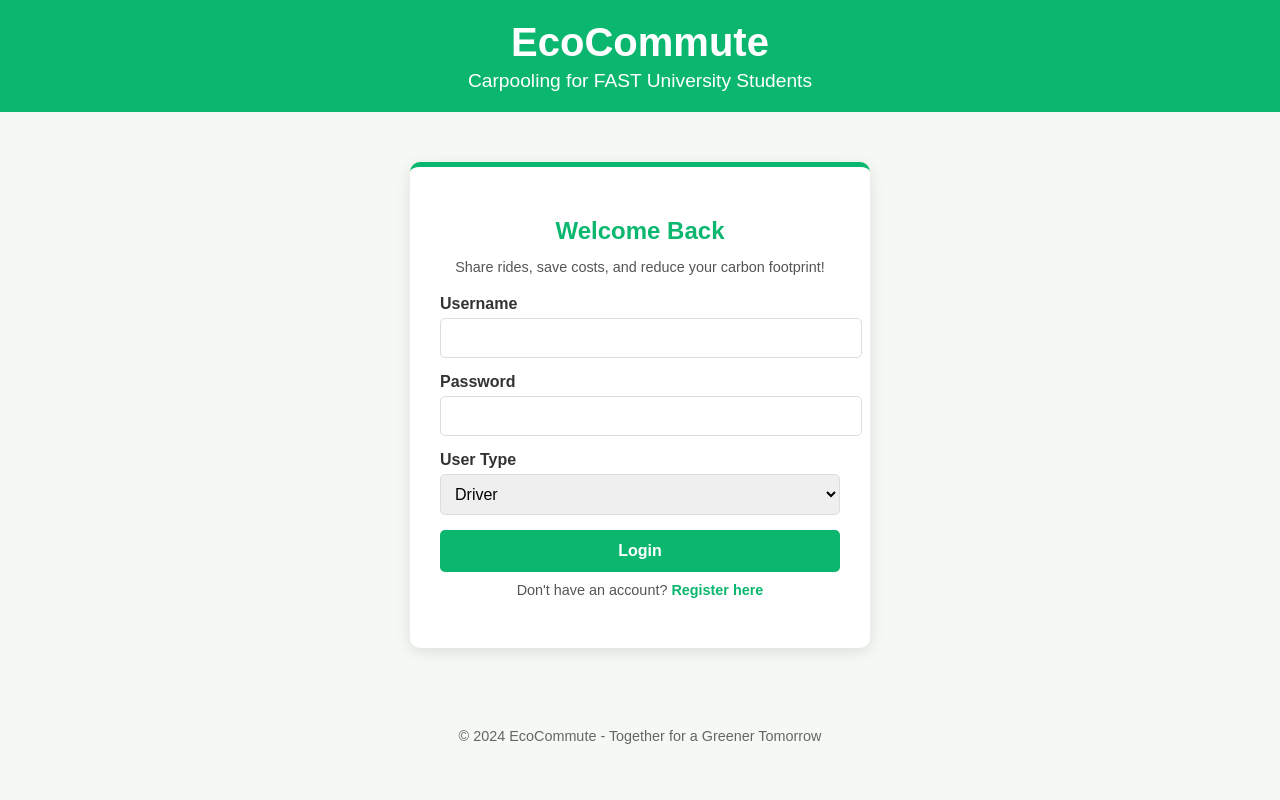
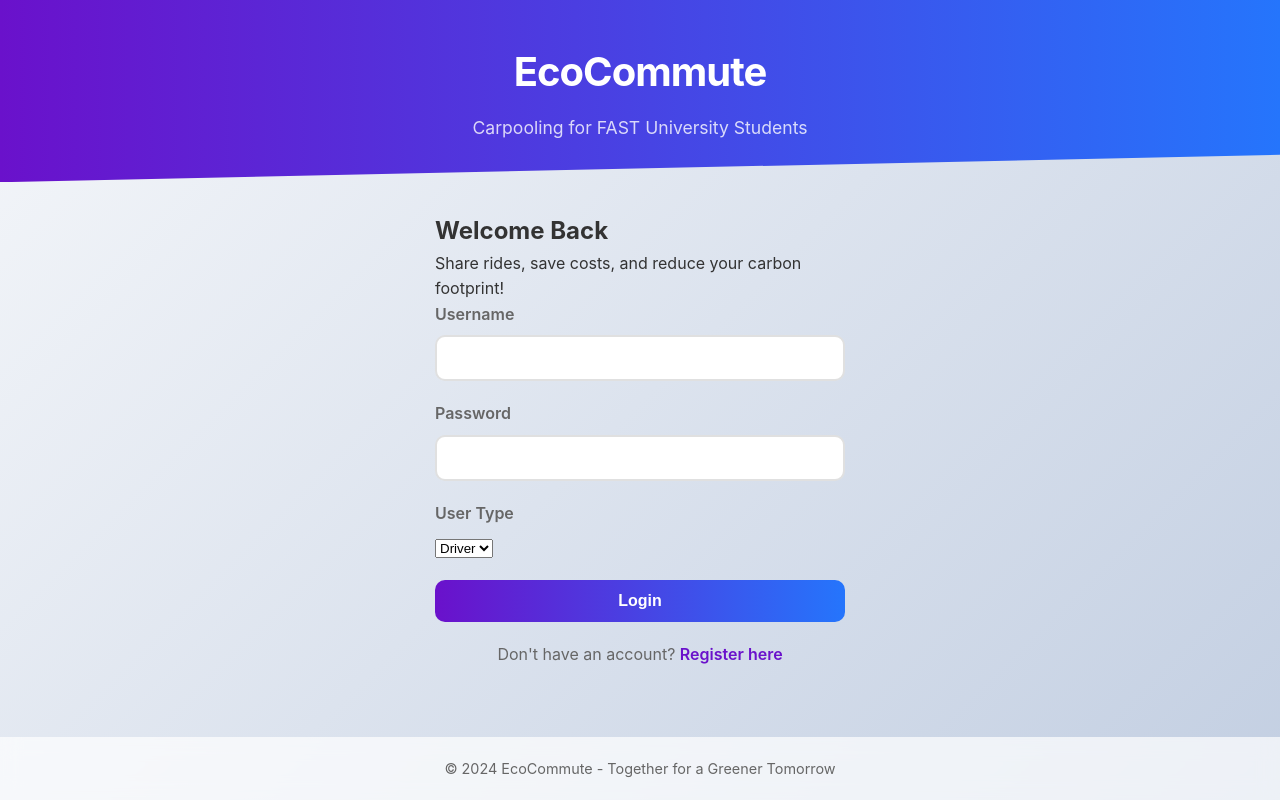
Before and after one commit to FawwazRaza/Eco_commute, a Django app: page /login/ in a window 1280 px wide. Run offline with Django 5.2, Linux system fonts and the light colour scheme; parts of the project's set-up code (start-up, migrations or seed data) failed here and were passed over.

Commit message:
improve css

```diff
--- a/ecocom/frontend/static/css/login.css
+++ b/ecocom/frontend/static/css/login.css
@@ -1,116 +1,222 @@
-/* General Styling */
-body {
-    font-family: 'Arial', sans-serif;
-    background: #f4f9f4;
-    color: #333;
+/* Modern Login Page Stylesheet */
+:root {
+    --primary-color: #6a11cb;
+    --secondary-color: #2575fc;
+    --accent-color: #ff4b4b;
+    --background-color: linear-gradient(135deg, #f5f7fa 0%, #c3cfe2 100%);
+    --text-color: #333;
+    --light-text: #666;
+}
+
+* {
     margin: 0;
     padding: 0;
+    box-sizing: border-box;
 }
 
-/* Header */
+body {
+    font-family: 'Inter', 'Segoe UI', Tahoma, Geneva, Verdana, sans-serif;
+    line-height: 1.6;
+    background: var(--background-color);
+    color: var(--text-color);
+    position: relative;
+    min-height: 100vh;
+    display: flex;
+    flex-direction: column;
+    overflow-x: hidden;
+}
+
+.background-overlay {
+    position: fixed;
+    top: 0;
+    left: 0;
+    width: 100%;
+    height: 100%;
+    background: linear-gradient(
+        45deg,
+        rgba(106, 17, 203, 0.1),
+        rgba(37, 117, 252, 0.1)
+    );
+    z-index: -1;
+    animation: backgroundMovement 15s ease infinite alternate;
+}
+
+@keyframes backgroundMovement {
+    0% {
+        transform: scale(1) rotate(0deg);
+    }
+    100% {
+        transform: scale(1.1) rotate(5deg);
+    }
+}
+
 .header {
-    background: #0bb76f;
+    text-align: center;
+    padding: 40px 20px;
+    background: linear-gradient(to right, var(--primary-color), var(--secondary-color));
     color: white;
-    text-align: center;
-    padding: 20px 10px;
+    clip-path: polygon(0 0, 100% 0, 100% 85%, 0 100%);
 }
 
 .header h1 {
     font-size: 2.5rem;
-    margin: 0;
+    font-weight: 700;
+    margin-bottom: 10px;
+    letter-spacing: -1px;
 }
 
 .header p {
-    font-size: 1.2rem;
-    margin: 5px 0 0;
+    font-size: 1.1rem;
+    color: rgba(255,255,255,0.8);
 }
 
-/* Login Container */
 .login-container {
-    width: 400px;
-    margin: 50px auto;
-    background: white;
-    padding: 30px;
-    border-radius: 10px;
-    box-shadow: 0 4px 15px rgba(0, 0, 0, 0.1);
-    border-top: 5px solid #0bb76f;
+    width: 100%;
+    max-width: 450px;
+    margin: 30px auto;
+    padding: 0 20px;
 }
 
-.login-container h2 {
-    text-align: center;
-    color: #0bb76f;
-    margin-bottom: 10px;
+.login-form {
+    background: white;
+    border-radius: 15px;
+    padding: 40px;
+    box-shadow:
+        0 15px 35px rgba(50,50,93,.1),
+        0 5px 15px rgba(0,0,0,.07);
+    position: relative;
+    overflow: hidden;
 }
 
-.login-container p {
-    text-align: center;
-    margin-bottom: 20px;
-    font-size: 0.9rem;
-    color: #555;
+.login-form::before {
+    content: '';
+    position: absolute;
+    top: -50%;
+    left: -50%;
+    width: 200%;
+    height: 200%;
+    background: linear-gradient(
+        45deg,
+        transparent,
+        rgba(106, 17, 203, 0.1),
+        transparent
+    );
+    transform: rotate(-45deg);
 }
 
-/* Form */
+.login-form h2 {
+    text-align: center;
+    color: var(--primary-color);
+    margin-bottom: 30px;
+    font-size: 1.8rem;
+}
+
 .form-group {
-    margin-bottom: 15px;
+    margin-bottom: 20px;
 }
 
 .form-group label {
     display: block;
-    margin-bottom: 5px;
-    font-weight: bold;
-    color: #333;
+    margin-bottom: 8px;
+    font-weight: 600;
+    color: var(--light-text);
 }
 
-.form-group input,
-.form-group select {
+.form-group input {
     width: 100%;
-    padding: 10px;
-    border: 1px solid #ddd;
-    border-radius: 5px;
+    padding: 12px 15px;
+    border: 2px solid #e0e0e0;
+    border-radius: 10px;
     font-size: 1rem;
+    transition: all 0.3s ease;
 }
 
-/* Button */
-.login-container .btn {
+.form-group input:focus {
+    border-color: var(--primary-color);
+    outline: none;
+    box-shadow: 0 0 0 3px rgba(106, 17, 203, 0.1);
+}
+
+.btn {
     width: 100%;
     padding: 12px;
-    background: #0bb76f;
+    background: linear-gradient(to right, var(--primary-color), var(--secondary-color));
     color: white;
     border: none;
-    border-radius: 5px;
+    border-radius: 10px;
     font-size: 1rem;
-    font-weight: bold;
+    font-weight: 600;
     cursor: pointer;
-    transition: background 0.3s;
+    transition: all 0.4s ease;
+    position: relative;
+    overflow: hidden;
 }
 
-.login-container .btn:hover {
-    background: #0aa765;
+.btn:hover {
+    transform: translateY(-3px);
+    box-shadow: 0 7px 14px rgba(50,50,93,.1), 0 3px 6px rgba(0,0,0,.08);
 }
 
-/* Register Link */
-.register-text {
+.btn::before {
+    content: '';
+    position: absolute;
+    top: 0;
+    left: -100%;
+    width: 100%;
+    height: 100%;
+    background: linear-gradient(
+        120deg,
+        transparent,
+        rgba(255,255,255,0.3),
+        transparent
+    );
+    transition: all 0.4s ease;
+}
+
+.btn:hover::before {
+    left: 100%;
+}
+
+.extra-actions {
     text-align: center;
-    margin-top: 10px;
+    margin: 15px 0;
+}
+
+.forgot-password {
+    color: var(--secondary-color);
+    text-decoration: none;
     font-size: 0.9rem;
 }
 
-.register-text a {
-    color: #0bb76f;
-    text-decoration: none;
-    font-weight: bold;
+.register-text {
+    text-align: center;
+    margin-top: 20px;
+    color: var(--light-text);
 }
 
-.register-text a:hover {
-    text-decoration: underline;
+.register-text a {
+    color: var(--primary-color);
+    text-decoration: none;
+    font-weight: 600;
 }
 
-/* Footer */
 .footer {
     text-align: center;
-    padding: 15px 0;
-    background: #f4f9f4;
-    color: #666;
+    padding: 20px;
+    background: rgba(255,255,255,0.7);
+    backdrop-filter: blur(10px);
+    margin-top: auto;
+    color: var(--light-text);
     font-size: 0.9rem;
-    margin-top: 20px;
 }
+
+/* Responsive Design */
+@media (max-width: 480px) {
+    .login-form {
+        padding: 30px 20px;
+    }
+
+    .header {
+        padding: 30px 15px;
+    }
+}
--- a/ecocom/frontend/static/js/register.js
+++ b/ecocom/frontend/static/js/register.js
@@ -1,6 +1,7 @@
 
 function getCookie(name) {
     let cookieValue = null;
+    console.log('ok 100');
     if (document.cookie && document.cookie !== '') {
         const cookies = document.cookie.split(';');
         console.log('ok 200');
@@ -9,7 +10,6 @@
             if (cookie.substring(0, name.length + 1) === (name + '=')) {
                 cookieValue = decodeURIComponent(cookie.substring(name.length + 1));
                 break;
-                console.log('cookieValue:', cookieValue);
             }
         }
     }
--- a/ecocom/frontend/templates/rider-dashboard.html
+++ b/ecocom/frontend/templates/rider-dashboard.html
@@ -61,10 +61,7 @@
                                     <label for="pickup-location" class="form-label">Pickup Location</label>
                                     <input type="text" id="pickup-location" class="form-control" required>
                                 </div>
-                                <div class="col-md-4 mb-2">
-                                    <label for="pickup-time" class="form-label">Pickup Time</label>
-                                    <input type="time" id="pickup-time" class="form-control">
-                                </div>
+
                                 <div class="col-md-4 mb-2">
                                     <label for="car-make" class="form-label">Car Make</label>
                                     <input type="text" id="car-make" class="form-control">
```
Also changed, not shown: ecocom/frontend/static/css/dashboard.css (+177 -84 lines), ecocom/db.sqlite3.
